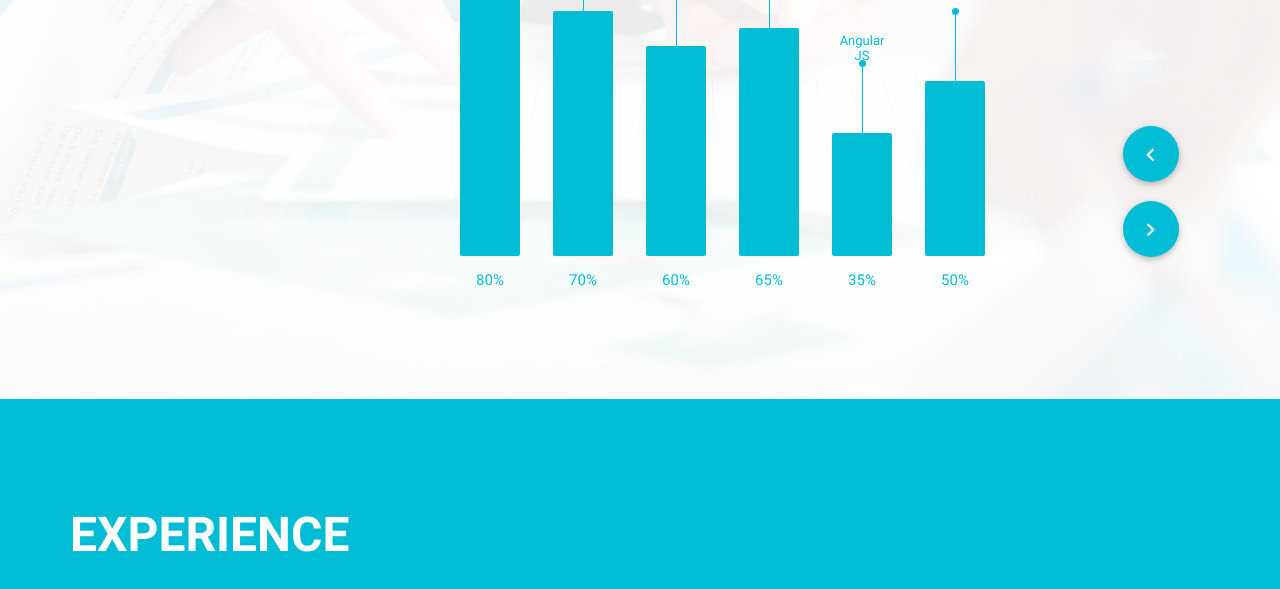
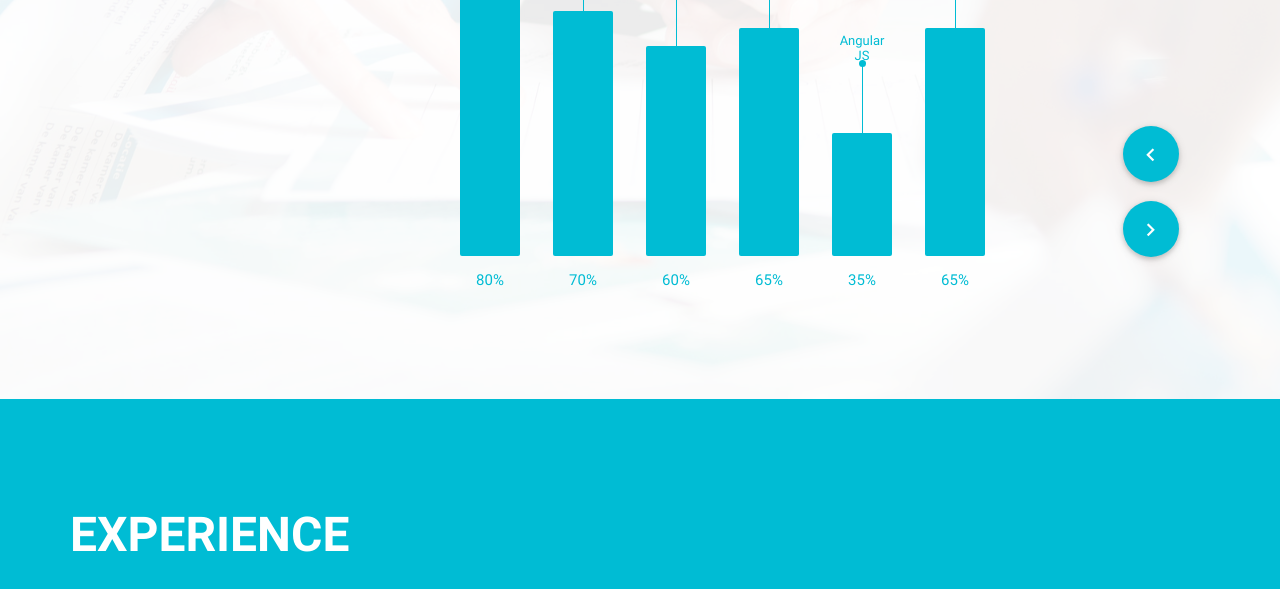
Before and after one commit to owerfelli/owerfelli.github.io, a plain HTML site: page index.html in a window 1280 px wide. Shown: the part 1690-2279 px from the top of the page. Drawn offline with Linux system fonts and the light colour scheme; some packages are replaced by stand-ins of ours.

Commit message:
alfresco skill

```diff
--- a/index.html
+++ b/index.html
@@ -316,7 +316,7 @@
                     <div class="single-skill">
                       <div class="after-li">
                         <div class="singel-hr">
-                          <div class="singel-hr-inner" data-height="50%">
+                          <div class="singel-hr-inner" data-height="65%">
                             <div class="skill-visiable">
                               <span class="skill-title">Alfresco</span>
                               <div class="hr-wrap">
@@ -325,7 +325,7 @@
                               </div>
                             </div>
                           </div>
-                          <span class="skill-count">50%</span>
+                          <span class="skill-count">65%</span>
                         </div>
                       </div>
                     </div>
```
